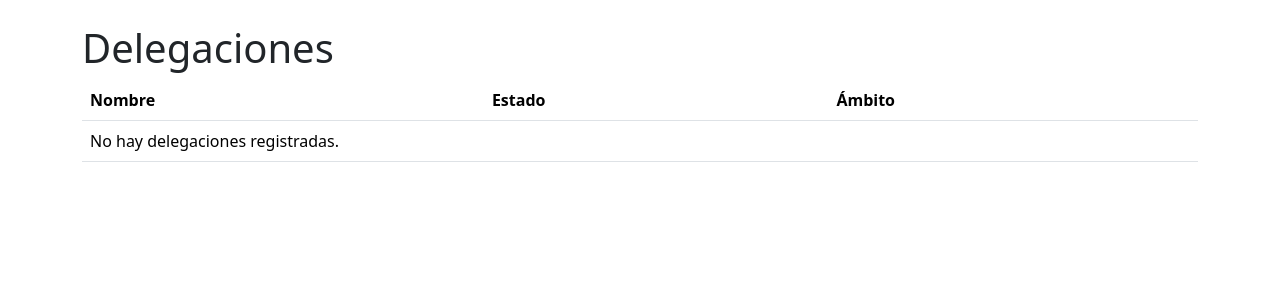
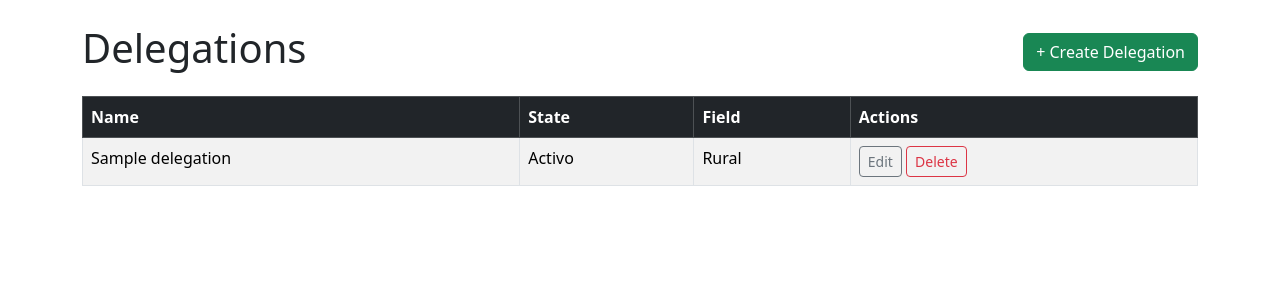
Before and after one commit to devbritos/Django_Back, a Django app: page /personal/delegations/ in a window 1280 px wide. Shown: the part 56-356 px from the top of the page. Run offline with Django 5.2, Linux system fonts and the light colour scheme; tables that the repository leaves empty hold one stand-in row (values such as "Sample post").

Commit message:
Delegation CRUD: create update and delete, views and templates added too

```diff
--- a/personal/templates/personal/delegation_list.html
+++ b/personal/templates/personal/delegation_list.html
@@ -1,27 +1,36 @@
-<!-- personal/templates/personal/delegacion_list.html -->
+<!-- personal/templates/personal/delegation_list.html -->
 {% extends "base.html" %}
 
-{% block title %}Delegaciones{% endblock %}
+{% block title %}Delegations{% endblock %}
 
 {% block content %}
-<h1>Delegaciones</h1>
-<table class="table">
-    <thead>
+<div class="d-flex justify-content-between align-items-center mb-3">
+    <h1>Delegations</h1>
+    <a href="{% url 'delegation_create' %}" class="btn btn-success">+ Create Delegation</a>
+</div>
+
+<table class="table table-striped table-bordered">
+    <thead class="table-dark">
         <tr>
-            <th>Nombre</th>
-            <th>Estado</th>
-            <th>Ámbito</th>
+            <th>Name</th>
+            <th>State</th>
+            <th>Field</th>
+            <th>Actions</th>
         </tr>
     </thead>
     <tbody>
-        {% for delegacion in delegaciones %}
+        {% for delegation in delegations %}
         <tr>
-            <td>{{ delegacion.nombre }}</td>
-            <td>{{ delegacion.estado }}</td>
-            <td>{{ delegacion.ambito }}</td>
+            <td>{{ delegation.name }}</td>
+            <td>{{ delegation.get_state_display }}</td>
+            <td>{{ delegation.get_field_display }}</td>
+            <td>
+                <a href="{% url 'delegation_update' delegation.pk %}" class="btn btn-sm btn-outline-secondary">Edit</a>
+                <a href="{% url 'delegation_delete' delegation.pk %}" class="btn btn-sm btn-outline-danger">Delete</a>
+            </td>
         </tr>
         {% empty %}
-        <tr><td colspan="3">No hay delegaciones registradas.</td></tr>
+        <tr><td colspan="4" class="text-center">There are no Delegations registered yet.</td></tr>
         {% endfor %}
     </tbody>
 </table>
--- a/personal/urls.py
+++ b/personal/urls.py
@@ -1,7 +1,16 @@
 # personal/urls.py
 from django.urls import path
-from .views import DelegationListView
+from .views import (
+    DelegationListView,
+    DelegationCreateView,
+    DelegationUpdateView,
+    DelegationDeleteView,
+)
 
 urlpatterns = [
     path('delegations/', DelegationListView.as_view(), name='delegation_list'),
+    path('delegations/new/', DelegationCreateView.as_view(),name = 'delegation_create' ),
+    path('delegations/<int:pk>/edit/',DelegationUpdateView.as_view(),name= 'delegation_update'),
+    path('delegations/<int:pk>/delete',DelegationDeleteView.as_view(),name ='delegation_delete'),
+
 ]
--- a/personal/views.py
+++ b/personal/views.py
@@ -1,11 +1,41 @@
 from django.shortcuts import render
-
+from django.urls import reverse_lazy
 # Create your views here.
 # personal/views.py
-from django.views.generic import ListView
+from django.views.generic import ListView,CreateView,UpdateView,DeleteView
 from .models import Delegation
 
 class DelegationListView(ListView):
     model = Delegation
     template_name = 'personal/delegation_list.html'
     context_object_name = 'delegations'
+
+class DelegationCreateView(CreateView):
+    model = Delegation
+    fields = ['name','state','field']
+    template_name = 'personal/delegation_form.html'
+    success_url = reverse_lazy('delegation_list')
+
+    def get_form(self, form_class=None):
+        form = super().get_form(form_class)
+        for field in form.fields.values():
+            field.widget.attrs.update({'class': 'form-control'})
+        return form
+
+
+class DelegationUpdateView(UpdateView):
+    model = Delegation
+    fields = ['name','state','field']
+    template_name = 'personal/delegation_form.html'
+    success_url = reverse_lazy('delegation_list')
+
+    def get_form(self, form_class=None):
+        form = super().get_form(form_class)
+        for field in form.fields.values():
+            field.widget.attrs.update({'class': 'form-control'})
+        return form
+
+class DelegationDeleteView(DeleteView):
+    model = Delegation
+    template_name = "personal/delegation_delete.html"
+    success_url = reverse_lazy('delegation_list')
```
Also changed, not shown: personal/templates/personal/delegation_delete.html (added, +15 -0 lines), personal/templates/personal/delegation_form.html (added, +39 -0 lines).
